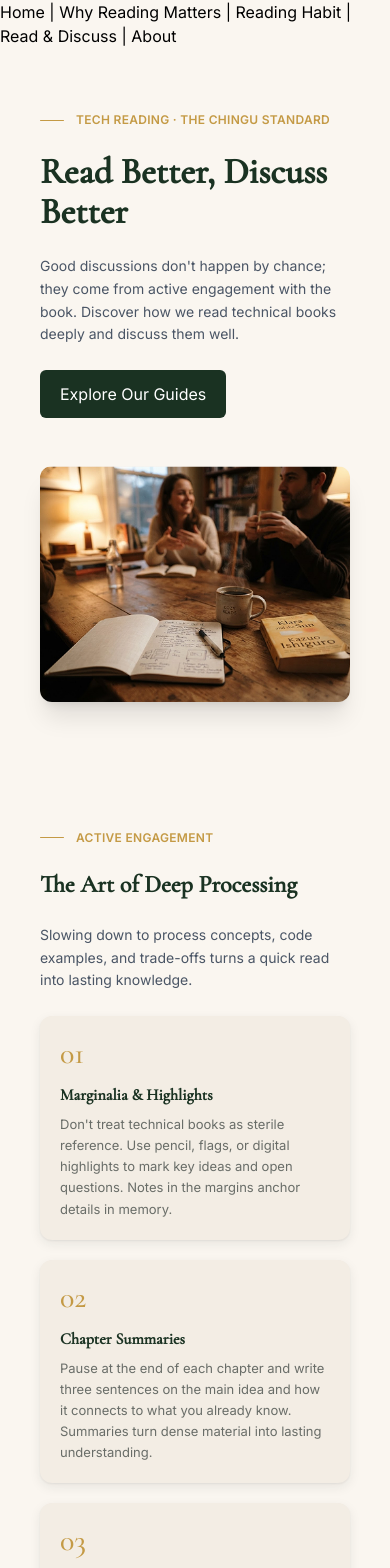
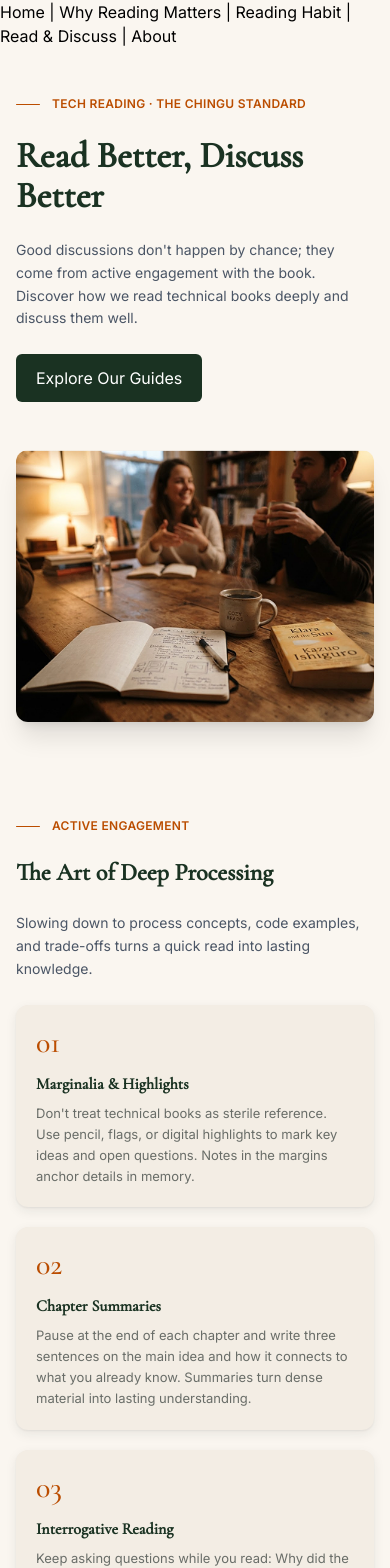
Before and after one commit to chingu-voyages/V62-tier3-team-34, an Angular app in the folder client/: page /read-discuss in a window 390 px wide. Shown: the top 1568 px of the page. Built offline with nearby package versions, Linux system fonts and the light colour scheme.

Commit message:
Refactor layout and spacing for read-discuss page sections

```diff
--- a/client/src/app/pages/read-discuss/read-discuss.html
+++ b/client/src/app/pages/read-discuss/read-discuss.html
@@ -1,6 +1,6 @@
 <!-- Hero Section -->
 
-<section class=" px-10 py-16">
+<section class=" px-4 py-12 sm:px-10 sm:py-16">
     <div class="flex flex-col md:flex-row justify-between mx-auto items-center gap-12 max-w-6xl" >
       <div class="flex flex-col items-start gap-6 md:w-1/2" >
       <div class="flex items-center gap-3" >
@@ -22,7 +22,7 @@
   </section>
 
 <!-- Feature Cards -->
- <section class =" px-10 py-16 md:px-10" >
+ <section class =" px-4 py-12 sm:px-10 sm:py-16" >
   <div class="mx-auto max-w-6xl" >
      <div class="flex items-center mb-6 gap-3" >
         <span class="w-6 h-px rounded-md bg-gold" ></span>
@@ -39,7 +39,7 @@
  </section>
 
 <!-- Discuss Cards -->
- <section class =" px-10 py-16 md:px-10" >
+ <section class =" px-4 py-12 sm:px-10 sm:py-16" >
   <div class="mx-auto max-w-6xl" >
      <div class="flex items-center mb-6 gap-3" >
         <span class="w-6 h-px rounded-md bg-gold" ></span>
@@ -57,8 +57,8 @@
 
  <!-- join-us-section -->
 
- <section class="px-10 py-16 md:px-10" >
-  <div class="mx-auto max-w-6xl px-10 py-16 md:px-10 bg-[#F3EDE4] rounded-2xl text-center" >
+ <section class="px-4 py-12 sm:px-10 sm:py-16 md:px-10" >
+  <div class="mx-auto max-w-6xl px-6 py-12 sm:px-10 sm:py-16 md:px-10 bg-[#F3EDE4] rounded-2xl text-center" >
     <div class="flex flex-col items-center gap-6" >
       <h2 class="font-serif text-2xl md:text-4xl font-semibold leading-tight text-forest" >Experience the Philosophy Space</h2>
       <p class="text-gray-600 text-sm md:text-base max-w-3xl leading-relaxed mb-6 text-center" >Join our bi-weekly sessions. Bring your notes, your open questions, and your curiosity. Our hosts make sure every voice is heard.</p>
--- a/client/src/styles.css
+++ b/client/src/styles.css
@@ -15,7 +15,7 @@
   --color-gold: oklch(55.5% 0.163 48.998); /* amber-700; Figma #c49a45 failed WCAG contrast */
   --color-parchment: #faf7f0;
   --color-card: #F3EDE4;
-  --color-gold: #C49A45;
+
 
   --shadow-book: 0 8px 16px 0 rgb(31 35 32 / 0.1682);
   --shadow-card: 0 1px 2px 0 rgb(31 35 32 / 0.06), 0 4px 12px 0 rgb(31 35 32 / 0.08);
```
